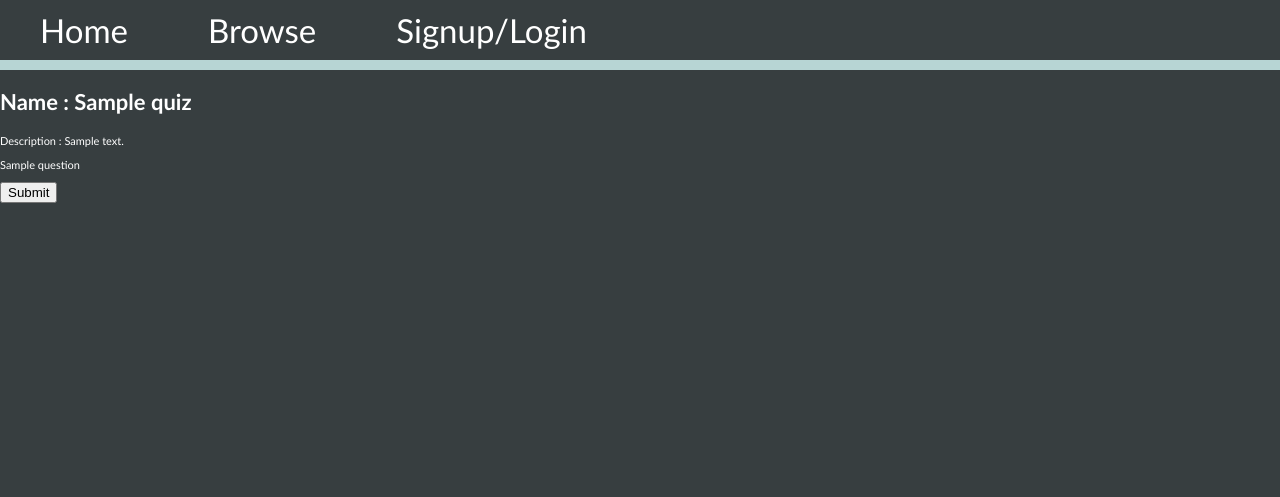
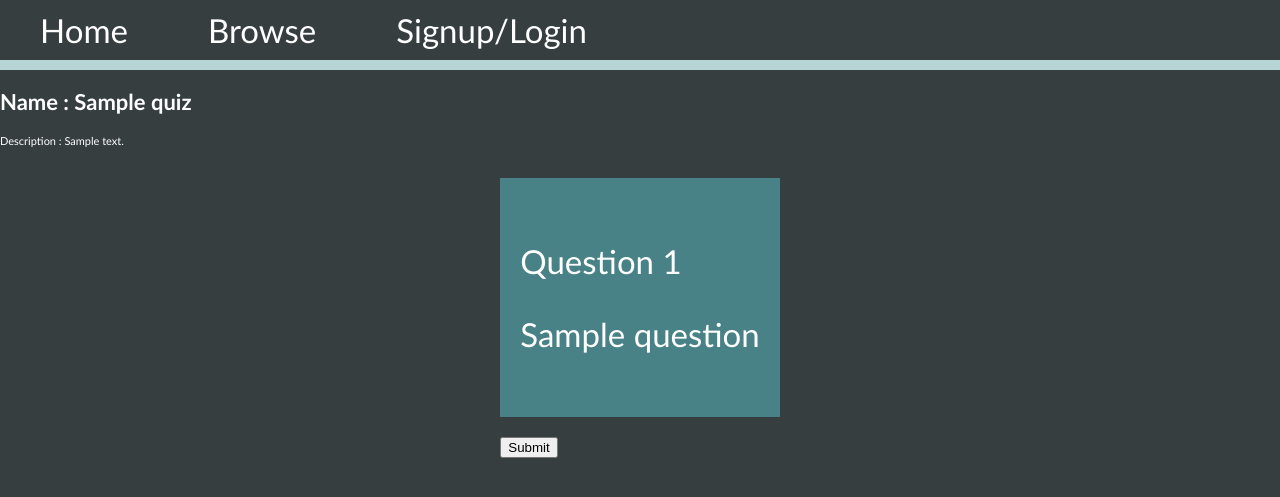
Before and after one commit to GibNub/13DTP-project, a Flask app: template quiz_website/app/templates/attempt_quiz.html in a window 1280 px wide. Shown: the top 497 px of the page. Run offline with Flask 3, Linux system fonts and the light colour scheme; the template is opened without the code that fills it: most values are stand-ins (such as "Sample title", 1, 10 or a date in 2020); parts of the project's set-up code (start-up, migrations or seed data) failed here and were passed over.

Commit message:
Started attempt quiz css

```diff
--- a/quiz_website/app/routes.py
+++ b/quiz_website/app/routes.py
@@ -231,6 +231,7 @@ def view_one_quiz(quiz_id):
     )
 
     # Get scores and times on list
+    print(scores)
     scores = [(s.score, s.time, s.user.username) for s in scores]
     scores.sort()
     session['current_quiz_id'] = quiz_id
--- a/quiz_website/app/static/style.css
+++ b/quiz_website/app/static/style.css
@@ -354,3 +395,19 @@ input:hover[type=submit] {
     cursor: pointer;
 }
 /* Remove white background on form autofill */
+
+
+/* Attempting quizzes */
+.attempt-quiz {
+    display: flex;
+    align-items: center;
+    justify-content: center;
+}
+
+
+.attempt-question {
+    font-size: 3em;
+    background-color: var(--layer-background-colour);
+    padding: 30px 20px;
+    margin: 20px 0;
+}
--- a/quiz_website/app/templates/attempt_quiz.html
+++ b/quiz_website/app/templates/attempt_quiz.html
@@ -4,14 +4,17 @@
 <div>
     <h2>Name : {{ quiz.name }}</h2>
     <p>Description : {{ quiz.desc }}</p>
+    <div class="attempt-quiz">
         <form action="{{ url_for('submit_quiz', quiz_id=quiz.quiz_id ) }}" method="POST">
         {% for question in quiz.questions %}
+            <div class="attempt-question">
+                <p>Question {{ loop.index }}</p>
                 <p>{{ question.question }}</p>
                 {% if question.type == 1 %}
                     {# true false question #}
                     <label for="true-{{ question.question_id }}">True</label>
                     <input type="radio" name="{{ question.question_id }}" value="True" id="true-{{ question.question_id }}" required>
-            <label for="false-{{ question.id }}">False</label>
+                    <label for="false-{{ question.question_id }}">False</label>
                     <input type="radio" name="{{ question.question_id }}" value="False" id="false-{{ question.question_id }}" required>
                 {% elif question.type == 2 %}
                     {# Written type question #}
@@ -30,8 +33,10 @@
                         {% endfor %}
                     </div>
                 {% endif %}
+            </div>
         {% endfor %}
         <input type="submit" value="Submit">
         </form>
     </div>
+</div>
 {% endblock %}
```
Also changed, not shown: other parts of quiz_website/app/static/style.css (+45 -4 lines), quiz_website/app/static/quizQuestion.js (+10 -3 lines), quiz_website/app/templates/display_one_quiz.html (+6 -3 lines). Lines whose indentation alone changed are shown as unchanged.
